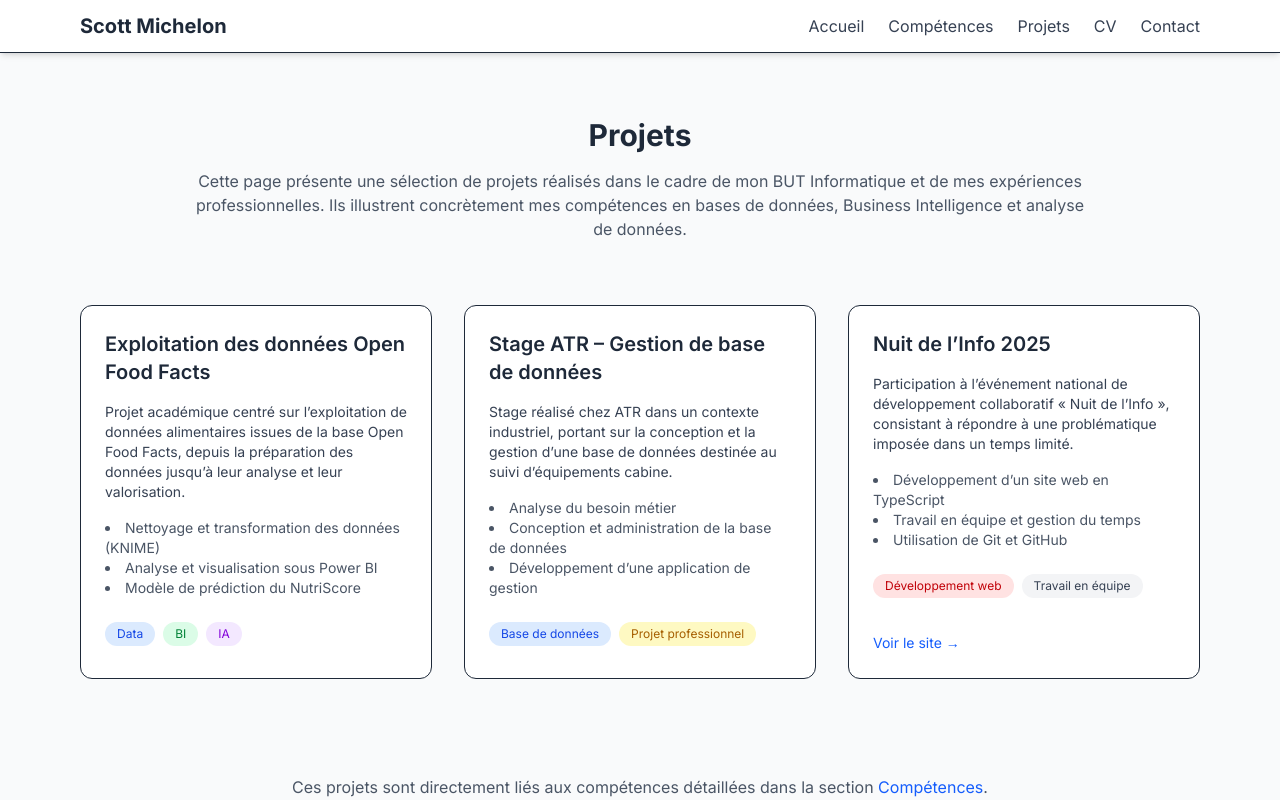
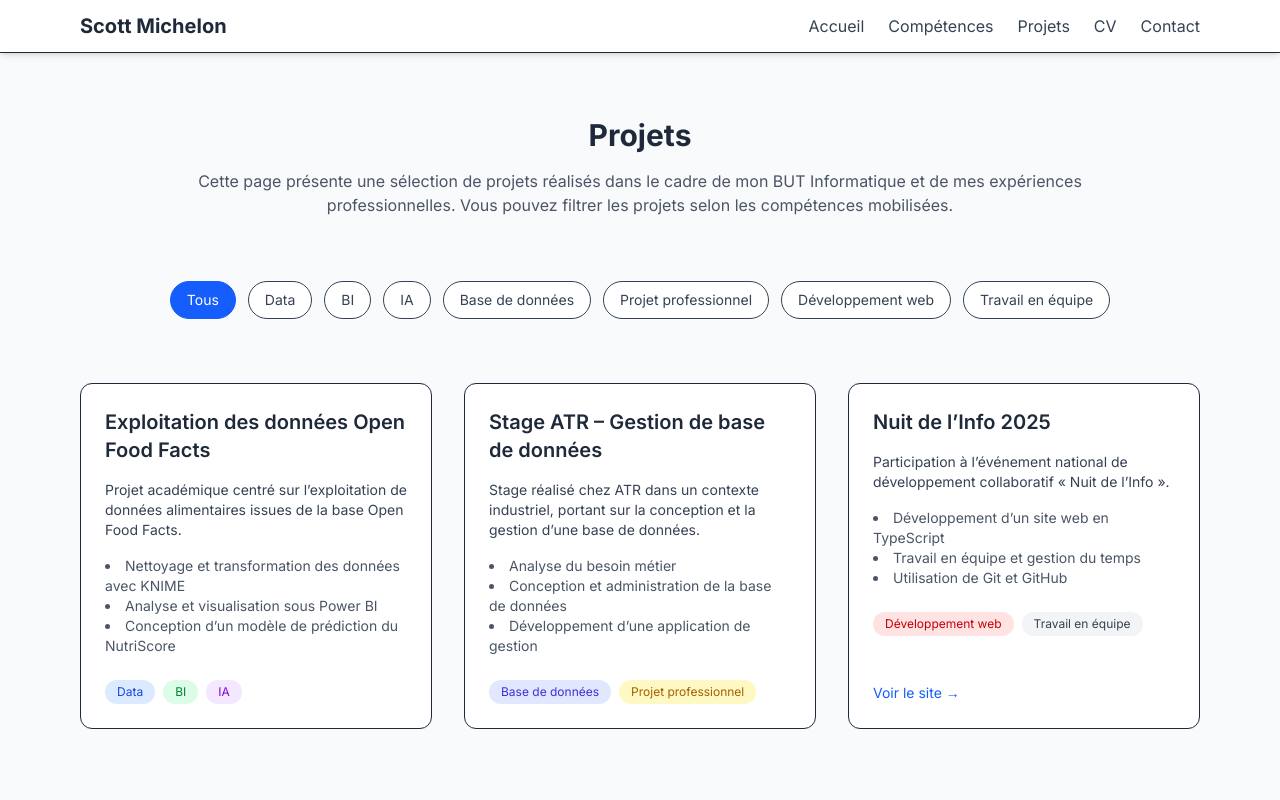
Before and after one commit to MyttocS82/portfolio, a Next.js app: page /projets in a window 1280 px wide. Shown: the top 800 px of the page. Built offline with nearby package versions, Linux system fonts and the light colour scheme.

Commit message:
feat: add project filtering with colored tags

```diff
--- a/app/projets/page.tsx
+++ b/app/projets/page.tsx
@@ -1,12 +1,93 @@
-import type {Metadata} from 'next';
+'use client';
 
-export const metadata: Metadata = {
-    title: 'Projets | Portfolio Michelon Scott',
-    description:
-        'Projets réalisés en BUT Informatique – données, BI, intelligence artificielle et développement',
+import {useState} from 'react';
+
+/* =========================
+   Types
+========================= */
+
+type Project = {
+    title: string;
+    description: string;
+    details: string[];
+    tags: string[];
+    link?: string;
 };
 
+/* =========================
+   Données projets
+========================= */
+
+const projects: Project[] = [
+    {
+        title: 'Exploitation des données Open Food Facts',
+        description:
+            'Projet académique centré sur l’exploitation de données alimentaires issues de la base Open Food Facts.',
+        details: [
+            'Nettoyage et transformation des données avec KNIME',
+            'Analyse et visualisation sous Power BI',
+            'Conception d’un modèle de prédiction du NutriScore',
+        ],
+        tags: ['Data', 'BI', 'IA'],
+    },
+    {
+        title: 'Stage ATR – Gestion de base de données',
+        description:
+            'Stage réalisé chez ATR dans un contexte industriel, portant sur la conception et la gestion d’une base de données.',
+        details: [
+            'Analyse du besoin métier',
+            'Conception et administration de la base de données',
+            'Développement d’une application de gestion',
+        ],
+        tags: ['Base de données', 'Projet professionnel'],
+    },
+    {
+        title: 'Nuit de l’Info 2025',
+        description:
+            'Participation à l’événement national de développement collaboratif « Nuit de l’Info ».',
+        details: [
+            'Développement d’un site web en TypeScript',
+            'Travail en équipe et gestion du temps',
+            'Utilisation de Git et GitHub',
+        ],
+        tags: ['Développement web', 'Travail en équipe'],
+        link: 'https://nuit-info-2025-delta.vercel.app/',
+    },
+];
+
+/* =========================
+   Styles des tags
+========================= */
+
+const tagStyles: Record<string, string> = {
+    Data: 'bg-blue-100 text-blue-700',
+    BI: 'bg-green-100 text-green-700',
+    IA: 'bg-purple-100 text-purple-700',
+    'Base de données': 'bg-indigo-100 text-indigo-700',
+    'Projet professionnel': 'bg-yellow-100 text-yellow-700',
+    'Développement web': 'bg-red-100 text-red-700',
+    'Travail en équipe': 'bg-gray-100 text-gray-700',
+};
+
+/* =========================
+   Tags disponibles
+========================= */
+
+const allTags = Array.from(
+    new Set(projects.flatMap((project) => project.tags))
+);
+
+/* =========================
+   Composant principal
+========================= */
+
 export default function ProjectsPage() {
+    const [activeTag, setActiveTag] = useState<string | null>(null);
+
+    const filteredProjects = activeTag
+        ? projects.filter((project) => project.tags.includes(activeTag))
+        : projects;
+
     return (
         <section className="max-w-6xl mx-auto px-4 py-16 space-y-16">
 
@@ -16,122 +97,88 @@ export default function ProjectsPage() {
                 <p className="text-gray-600 max-w-4xl mx-auto">
                     Cette page présente une sélection de projets réalisés dans le cadre de
                     mon BUT Informatique et de mes expériences professionnelles.
-                    Ils illustrent concrètement mes compétences en bases de données,
-                    Business Intelligence et analyse de données.
+                    Vous pouvez filtrer les projets selon les compétences mobilisées.
                 </p>
             </header>
 
+            {/* Filtres */}
+            <section className="flex flex-wrap justify-center gap-3">
+                <button
+                    onClick={() => setActiveTag(null)}
+                    className={`px-4 py-2 rounded-full border text-sm transition
+            ${
+                        activeTag === null
+                            ? 'bg-blue-600 text-white border-blue-600'
+                            : 'bg-white text-gray-700 hover:bg-gray-100'
+                    }`}
+                >
+                    Tous
+                </button>
+
+                {allTags.map((tag) => (
+                    <button
+                        key={tag}
+                        onClick={() => setActiveTag(tag)}
+                        className={`px-4 py-2 rounded-full border text-sm transition
+              ${
+                            activeTag === tag
+                                ? 'bg-blue-600 text-white border-blue-600'
+                                : 'bg-white text-gray-700 hover:bg-gray-100'
+                        }`}
+                    >
+                        {tag}
+                    </button>
+                ))}
+            </section>
+
             {/* Grille de projets */}
             <section className="grid gap-8 md:grid-cols-2 lg:grid-cols-3">
-
-                {/* Projet Open Food Facts */}
+                {filteredProjects.map((project) => (
                     <article
-                    className="bg-white border rounded-xl p-6 flex flex-col justify-between hover:shadow-lg transition">
+                        key={project.title}
+                        className="bg-white border rounded-xl p-6 flex flex-col justify-between hover:shadow-lg transition"
+                    >
                         <div className="space-y-4">
-                        <h2 className="text-xl font-semibold">
-                            Exploitation des données Open Food Facts
-                        </h2>
+                            <h2 className="text-xl font-semibold">{project.title}</h2>
 
                             <p className="text-gray-700 text-sm">
-                            Projet académique centré sur l’exploitation de données alimentaires
-                            issues de la base Open Food Facts, depuis la préparation des données
-                            jusqu’à leur analyse et leur valorisation.
+                                {project.description}
                             </p>
 
                             <ul className="text-sm text-gray-600 list-disc list-inside">
-                            <li>Nettoyage et transformation des données (KNIME)</li>
-                            <li>Analyse et visualisation sous Power BI</li>
-                            <li>Modèle de prédiction du NutriScore</li>
+                                {project.details.map((detail) => (
+                                    <li key={detail}>{detail}</li>
+                                ))}
                             </ul>
 
                             <div className="flex flex-wrap gap-2 pt-2">
-              <span className="px-3 py-1 text-xs bg-blue-100 text-blue-700 rounded-full">
-                Data
+                                {project.tags.map((tag) => (
+                                    <span
+                                        key={tag}
+                                        className={`px-3 py-1 text-xs rounded-full ${
+                                            tagStyles[tag] ?? 'bg-gray-100 text-gray-700'
+                                        }`}
+                                    >
+                    {tag}
                   </span>
-                            <span className="px-3 py-1 text-xs bg-green-100 text-green-700 rounded-full">
-                BI
-              </span>
-                            <span className="px-3 py-1 text-xs bg-purple-100 text-purple-700 rounded-full">
-                IA
-              </span>
+                                ))}
                             </div>
                         </div>
-                </article>
 
-                {/* Projet Stage ATR */}
-                <article
-                    className="bg-white border rounded-xl p-6 flex flex-col justify-between hover:shadow-lg transition">
-                    <div className="space-y-4">
-                        <h2 className="text-xl font-semibold">
-                            Stage ATR – Gestion de base de données
-                        </h2>
-
-                        <p className="text-gray-700 text-sm">
-                            Stage réalisé chez ATR dans un contexte industriel, portant sur la
-                            conception et la gestion d’une base de données destinée au suivi
-                            d’équipements cabine.
-                        </p>
-
-                        <ul className="text-sm text-gray-600 list-disc list-inside">
-                            <li>Analyse du besoin métier</li>
-                            <li>Conception et administration de la base de données</li>
-                            <li>Développement d’une application de gestion</li>
-                        </ul>
-
-                        <div className="flex flex-wrap gap-2 pt-2">
-              <span className="px-3 py-1 text-xs bg-blue-100 text-blue-700 rounded-full">
-                Base de données
-              </span>
-                            <span className="px-3 py-1 text-xs bg-yellow-100 text-yellow-700 rounded-full">
-                Projet professionnel
-              </span>
-                        </div>
-                    </div>
-                </article>
-
-                {/* Projet Nuit de l’Info */}
-                <article
-                    className="bg-white border rounded-xl p-6 flex flex-col justify-between hover:shadow-lg transition">
-                    <div className="space-y-4">
-                        <h2 className="text-xl font-semibold">
-                            Nuit de l’Info 2025
-                        </h2>
-
-                        <p className="text-gray-700 text-sm">
-                            Participation à l’événement national de développement collaboratif
-                            « Nuit de l’Info », consistant à répondre à une problématique
-                            imposée dans un temps limité.
-                        </p>
-
-                        <ul className="text-sm text-gray-600 list-disc list-inside">
-                            <li>Développement d’un site web en TypeScript</li>
-                            <li>Travail en équipe et gestion du temps</li>
-                            <li>Utilisation de Git et GitHub</li>
-                        </ul>
-
-                        <div className="flex flex-wrap gap-2 pt-2">
-                            <span className="px-3 py-1 text-xs bg-red-100 text-red-700 rounded-full">
-                                Développement web
-                            </span>
-                            <span className="px-3 py-1 text-xs bg-gray-100 text-gray-700 rounded-full">
-                                Travail en équipe
-                            </span>
-                        </div>
-
+                        {project.link && (
                             <div className="pt-4">
                                 <a
-                                href="https://nuit-info-2025-delta.vercel.app/"
+                                    href={project.link}
                                     target="_blank"
                                     rel="noopener noreferrer"
-                                className="inline-block text-sm font-medium text-blue-600 hover:underline"
+                                    className="text-sm font-medium text-blue-600 hover:underline"
                                 >
                                     Voir le site →
                                 </a>
                             </div>
-
-                    </div>
+                        )}
                     </article>
-
+                ))}
             </section>
 
             {/* Lien compétences */}
```
Lines whose indentation alone changed are shown as unchanged.
